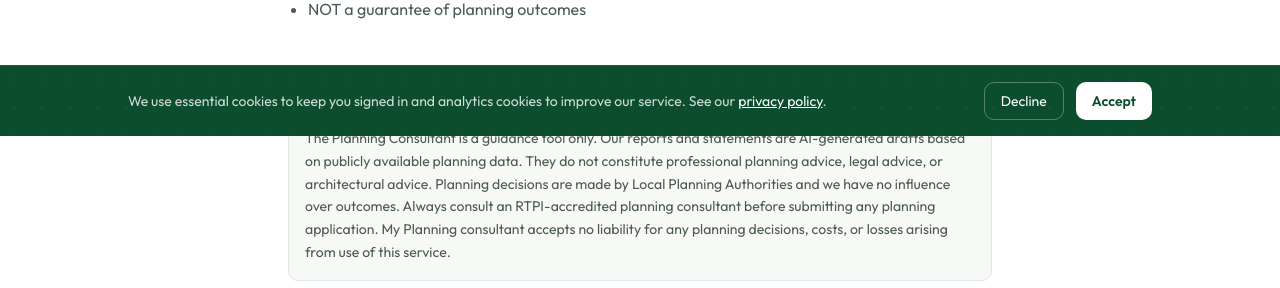
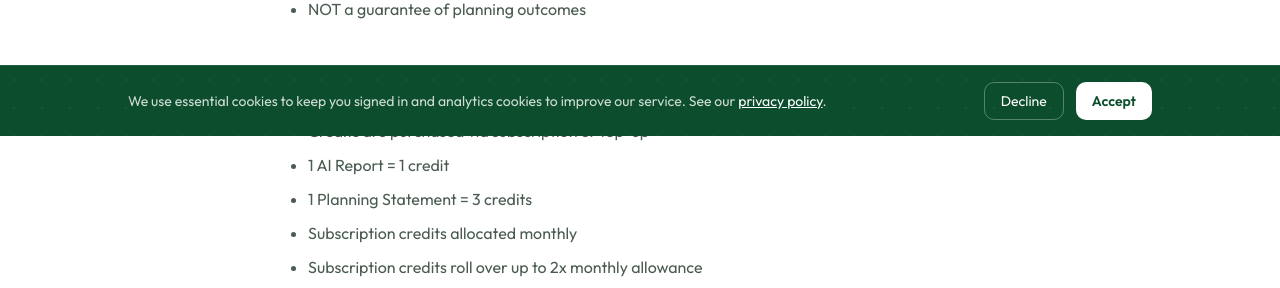
Before and after one commit to taylorplanningconsultant/The-Planning-Consultant, a Next.js app: page /terms in a window 1280 px wide. Shown: the part 664-952 px from the top of the page. Built offline with nearby package versions, Linux system fonts and the light colour scheme; no server answers.

Commit message:
statement fix

```diff
--- a/src/app/(public)/statement/[reportId]/page.tsx
+++ b/src/app/(public)/statement/[reportId]/page.tsx
@@ -162,7 +162,7 @@ function StatementPageInner() {
 
         const canStream =
           sessionId != null &&
-          data.status === "pending" &&
+          (data.status === "pending" || data.status === "paid") &&
           !existingContent
         setAllowStream(canStream)
 
--- a/src/app/(public)/statement/page.tsx
+++ b/src/app/(public)/statement/page.tsx
@@ -208,9 +208,9 @@ function StatementPageContent() {
         body: JSON.stringify({
           priceId: STRIPE_PRODUCTS.oneOff.statement,
           reportId: result?.reportId,
+          statementId,
           email: leadEmail.trim() || undefined,
-          statementId,
-          successPath: `/statement/${statementId}`,
+          successPath: "/statement",
         }),
       })
       const data = (await res.json()) as { url?: string; error?: string }
--- a/src/app/(public)/terms/page.tsx
+++ b/src/app/(public)/terms/page.tsx
@@ -46,25 +46,6 @@ export default function TermsPage() {
               <li>NOT legal advice</li>
               <li>NOT a guarantee of planning outcomes</li>
             </ul>
-          </section>
-
-          <section className="space-y-3">
-            <h2 className="text-lg font-semibold tracking-tight text-foreground sm:text-xl">
-              Important disclaimer
-            </h2>
-            <div className="rounded-lg border border-border bg-secondary p-4">
-              <p className="text-xs font-normal leading-relaxed text-muted-foreground sm:text-sm">
-                The Planning Consultant is a guidance tool only. Our reports and
-                statements are AI-generated drafts based on publicly available
-                planning data. They do not constitute professional planning
-                advice, legal advice, or architectural advice. Planning decisions
-                are made by Local Planning Authorities and we have no influence
-                over outcomes. Always consult an RTPI-accredited planning
-                consultant before submitting any planning application. My
-                Planning consultant accepts no liability for any planning
-                decisions, costs, or losses arising from use of this service.
-              </p>
-            </div>
           </section>
 
           <section className="space-y-4">
--- a/src/app/api/create-checkout/route.ts
+++ b/src/app/api/create-checkout/route.ts
@@ -41,7 +41,6 @@ export async function POST(request: Request) {
       successPath: successPathBody,
       statementId,
     } = parsed.data
-    const successPath = successPathBody ?? "/report"
     const authClient = await createClient()
     const {
       data: { user },
@@ -88,30 +87,39 @@ export async function POST(request: Request) {
         .select("share_token")
         .eq("id", reportId)
         .single()
-
       if (reportError || !report) {
-        return NextResponse.json({ error: "Report not found" }, { status: 404 })
+        return NextResponse.json(
+          { error: "Report not found" },
+          { status: 404 },
+        )
       }
-
       const shareToken = report.share_token
       const appUrl = process.env.NEXT_PUBLIC_APP_URL?.replace(/\/$/, "") ?? ""
-      if (statementId && successPath === "/statement") {
+
+      if (statementId) {
+        // Bundle or statement purchase with report context
         successUrl = `${appUrl}/statement/${statementId}?session_id={CHECKOUT_SESSION_ID}`
         cancelUrl = `${appUrl}/statement`
       } else {
+        // Report purchase
         successUrl = `${appUrl}/report/${shareToken}?session_id={CHECKOUT_SESSION_ID}`
         cancelUrl = `${appUrl}/report/${shareToken}`
       }
     } else if (statementId) {
+      // Standalone statement purchase (no report)
       const appUrl = process.env.NEXT_PUBLIC_APP_URL?.replace(/\/$/, "") ?? ""
       successUrl = `${appUrl}/statement/${statementId}?session_id={CHECKOUT_SESSION_ID}`
       cancelUrl = `${appUrl}/statement`
+    } else if (successPathBody === "/dashboard/billing") {
+      // Subscription purchase
+      const appUrl = process.env.NEXT_PUBLIC_APP_URL?.replace(/\/$/, "") ?? ""
+      successUrl = `${appUrl}/dashboard/billing?session_id={CHECKOUT_SESSION_ID}`
+      cancelUrl = `${appUrl}/dashboard/billing`
     } else {
+      // Fallback
       const appUrl = process.env.NEXT_PUBLIC_APP_URL?.replace(/\/$/, "") ?? ""
-      const pathRaw = successPathBody ?? "/check"
-      const path = pathRaw.startsWith("/") ? pathRaw : `/${pathRaw}`
-      successUrl = `${appUrl}${path}?session_id={CHECKOUT_SESSION_ID}`
-      cancelUrl = `${appUrl}${path}`
+      successUrl = `${appUrl}/check?session_id={CHECKOUT_SESSION_ID}`
+      cancelUrl = `${appUrl}/check`
     }
 
     const sessionParams: Stripe.Checkout.SessionCreateParams = {
--- a/src/app/api/generate-statement-stream/route.ts
+++ b/src/app/api/generate-statement-stream/route.ts
@@ -105,7 +105,7 @@ export async function POST(request: Request) {
     })
   }
 
-  if (statement.status !== "pending") {
+  if (statement.status !== "pending" && statement.status !== "paid") {
     return NextResponse.json(
       { error: "Statement is not ready for generation" },
       { status: 400 },
```
